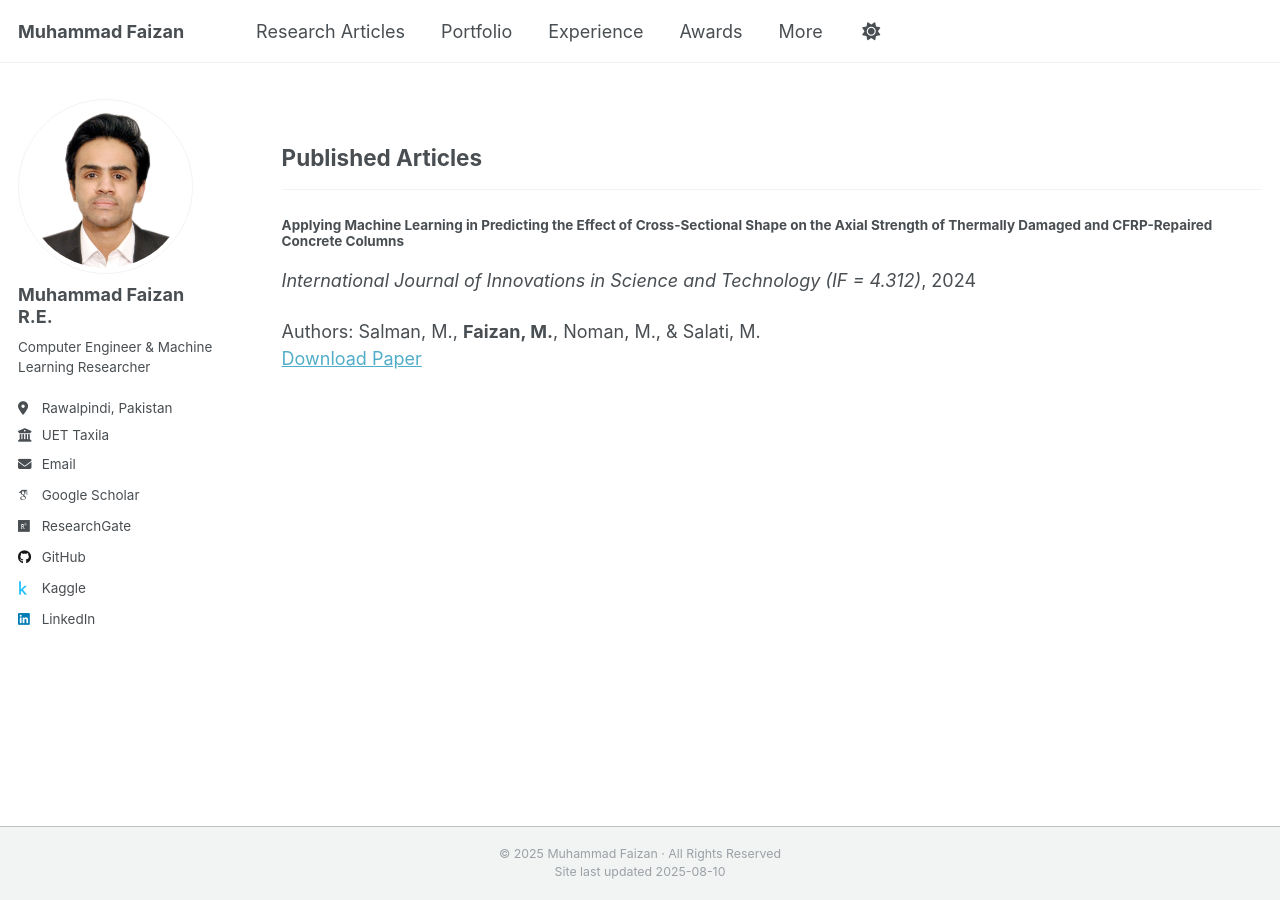
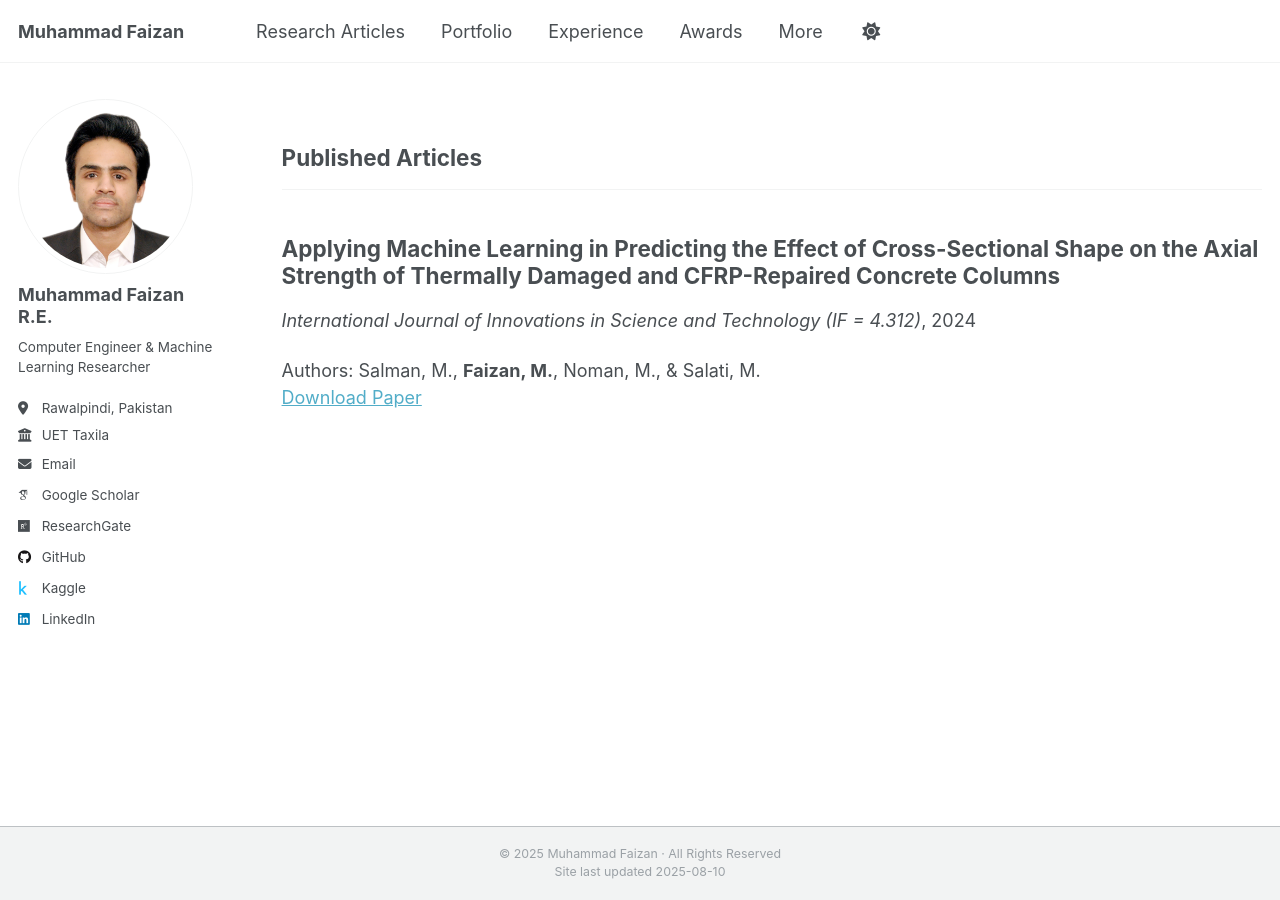
Before and after one commit to MuhammadFaizan99/MuhammadFaizan99.github.io, a Jekyll site: the page built from _pages/publications.html, in a window 1280 px wide. Built offline with Jekyll 4.4.1, drawn with Linux system fonts in a browser that asks for light colours; some web fonts are replaced; a script that is not in the unit is left out.

Commit message:
Update archive-single.html

```diff
--- a/_includes/archive-single.html
+++ b/_includes/archive-single.html
@@ -26,9 +26,9 @@
       </div>
     {% endif %}
 
-    <h4 class="archive__item-title" itemprop="headline">
+   <h2 class="archive__item-title">
   {{ title }}
-</h4>
+</h2>
 
 
     {% if post.read_time %}
```
